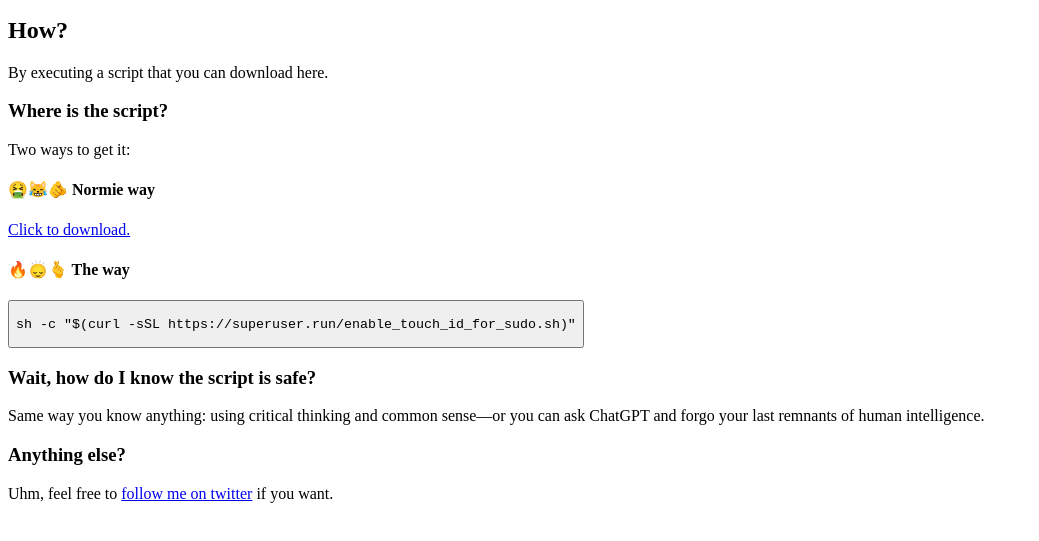
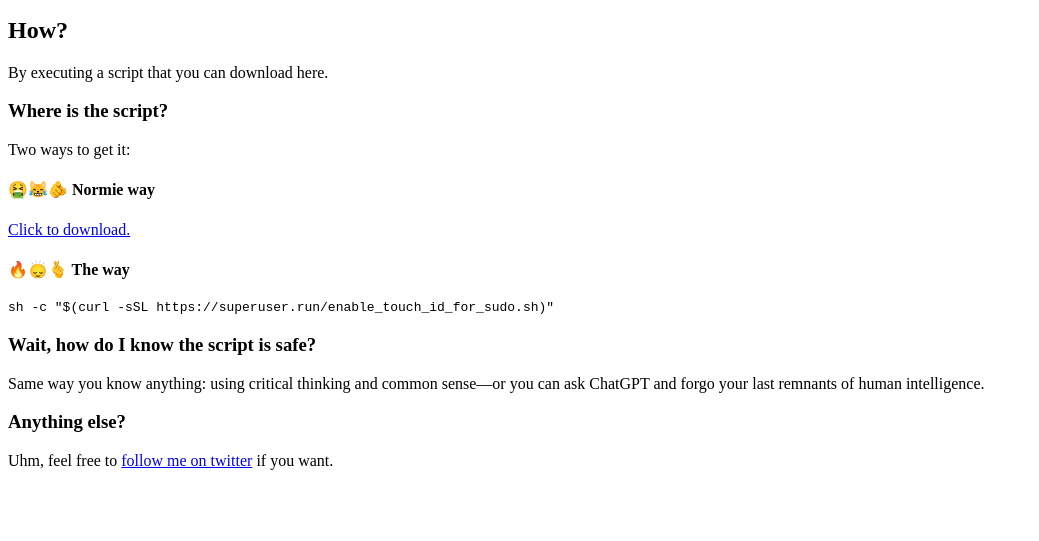
Before and after one commit to asciidiego/superuser, a plain HTML site: page dist/index.html in a window 1280 px wide. Shown: the part 101-642 px from the top of the page, without its empty margins (0-1039 px from the left). Drawn offline with Linux system fonts and the light colour scheme.

Commit message:
incredible ux

```diff
--- a/dist/index.html
+++ b/dist/index.html
@@ -22,10 +22,9 @@
     <h4>🤮😹🫵 Normie way</h4>
     <a href="/enable_touch_id_for_sudo.sh">Click to download.</a>
     <h4>🔥🙂‍↕️🫰 The way</h4>
-    <!-- Running `sh -c "$(curl -sSL https://superuser.run/enable_touch_id_for_sudo.sh)"` -->
-    <button type="button" onclick="copyToClipboard()">
+    <div type="button" onclick="copyToClipboard()" style="cursor: pointer;">
       <pre><code>sh -c "$(curl -sSL https://superuser.run/enable_touch_id_for_sudo.sh)"</code></pre>
-    </button>
+    </div>
 
     <h3>Wait, how do I know the script is safe?</h3>
     <p>
```
